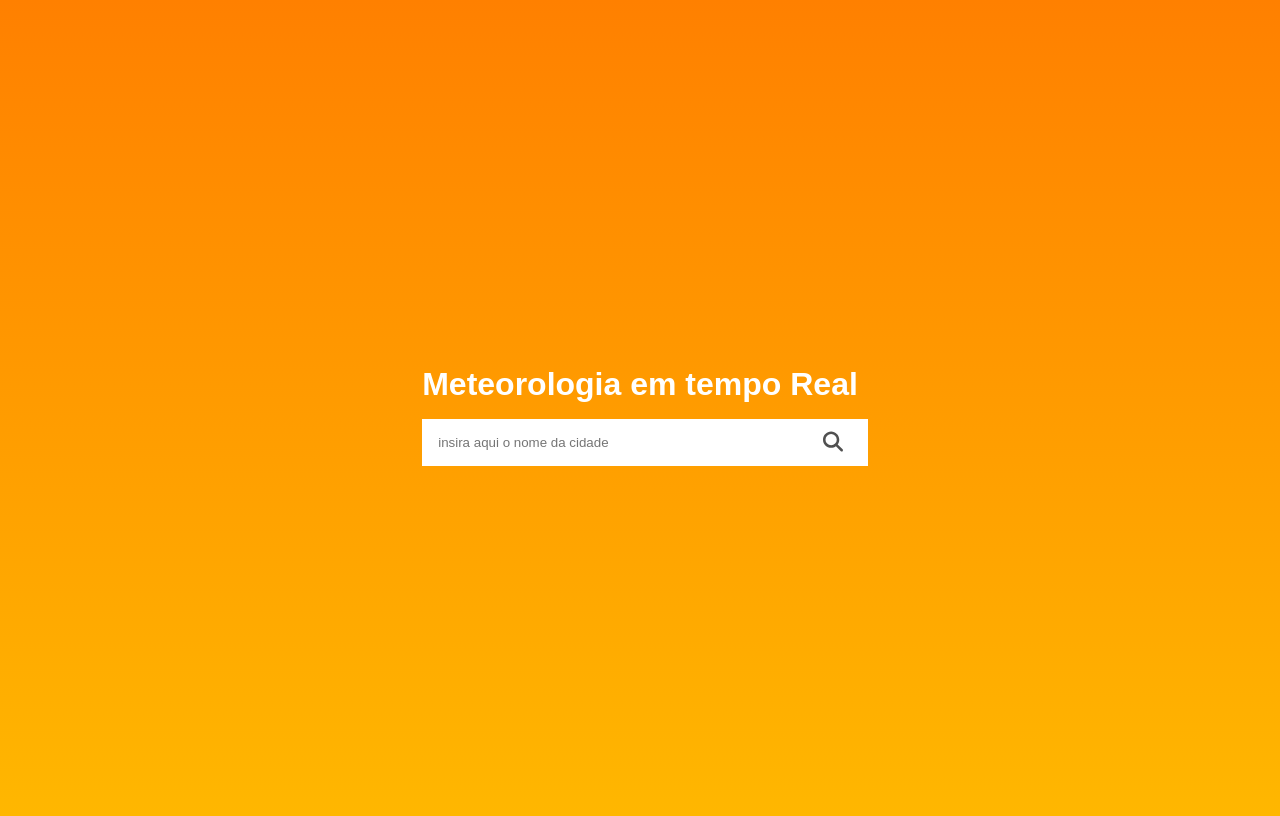
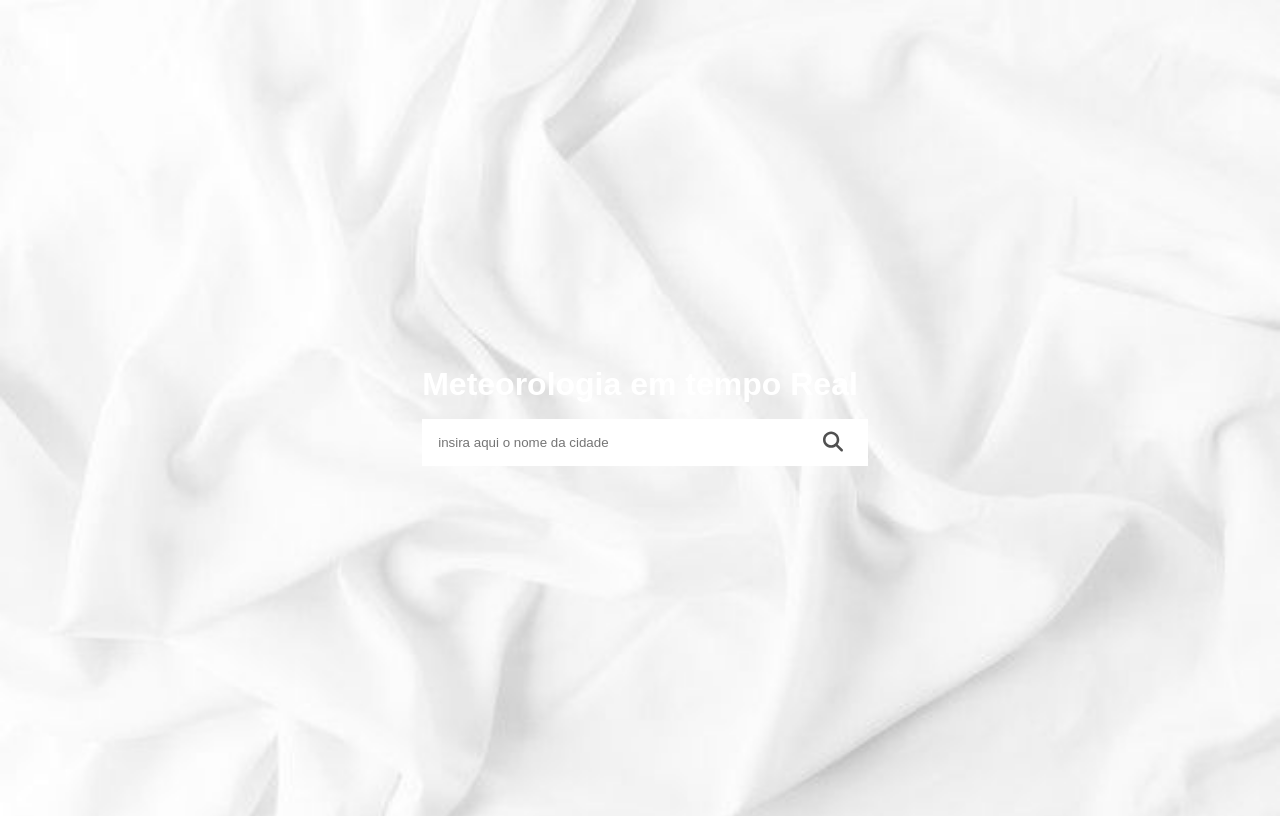
Before and after one commit to Gabriel-Aroucas/Weather-Gadget, a React (Vite) app: page / in a window 1280 px wide. Built offline with nearby package versions, Linux system fonts and the light colour scheme; no server answers.

Commit message:
feat: new background

```diff
--- a/package.json
+++ b/package.json
@@ -10,11 +10,14 @@
     "preview": "vite preview"
   },
   "dependencies": {
+    "@emotion/react": "^11.11.1",
+    "@emotion/styled": "^11.11.0",
     "@fortawesome/fontawesome-svg-core": "^6.4.2",
     "@fortawesome/free-brands-svg-icons": "^6.4.2",
     "@fortawesome/free-regular-svg-icons": "^6.4.2",
     "@fortawesome/free-solid-svg-icons": "^6.4.2",
     "@fortawesome/react-fontawesome": "^0.2.0",
+    "@mui/material": "^5.14.14",
     "@reduxjs/toolkit": "^1.9.5",
     "axios": "^1.5.0",
     "react": "^18.2.0",
--- a/src/AppStyle/App.css
+++ b/src/AppStyle/App.css
@@ -7,13 +7,17 @@
 }
 body {
   min-height: 100vh;
-  background: -webkit-linear-gradient(#FF8000, #FFB700);
+  background-image: url('../assets/background.jpg');
   display: flex;
   justify-content: center;
   align-items: center;
   flex-direction: column;
   font-family: sans-serif;
   overflow: hidden;
+  background-position: center;
+  background-repeat: no-repeat;
+  background-size: cover;
+  background-attachment: fixed;
 }
 .container {
   text-align: center;
--- a/src/AppStyle/App.less
+++ b/src/AppStyle/App.less
@@ -2,13 +2,18 @@
 
 body {
     min-height: 100vh;
-    background: -webkit-linear-gradient(@gradientOne, @gradientTwo);
+//    background: -webkit-linear-gradient(@gradientOne, @gradientTwo);
+    background-image: url('../assets/background.jpg');
     display: flex;
     justify-content: center;
     align-items: center;
     flex-direction: column;
     font-family: sans-serif;
     overflow: hidden;
+    background-position: center;
+    background-repeat: no-repeat;
+    background-size: cover;
+    background-attachment: fixed;
 
 }
 
```
Also changed, not shown: src/assets/background.jpg (added), 1 other file (tests, documents, lock files or other folders).
